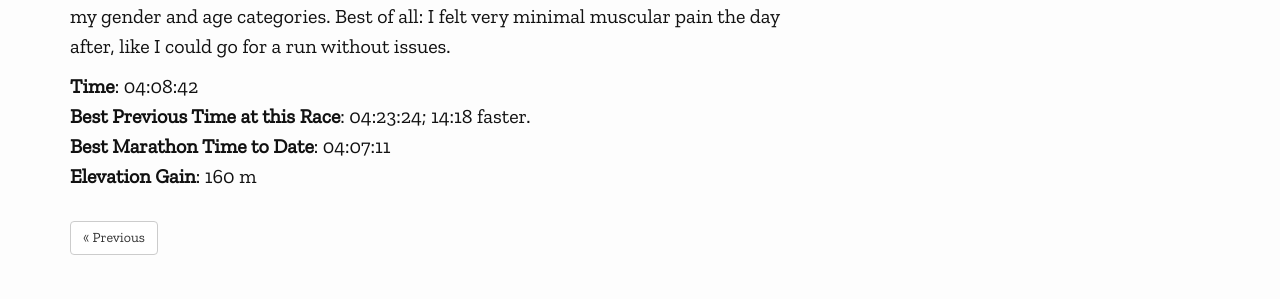
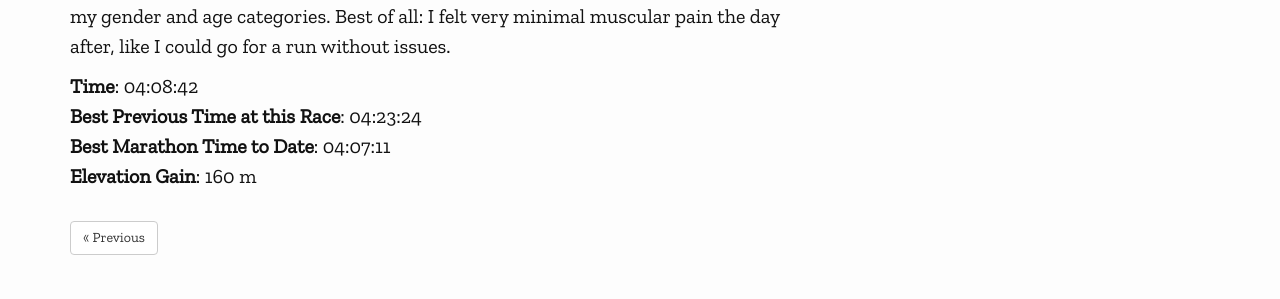
Before and after one commit to htmfilho/sports, a Jekyll site: the page built from _posts/2022-10-16-toronto-waterfront-marathon.md, in a window 1280 px wide and 900 px high, scrolled down 3093 px. Shown: the part 454-753 px from the top of the window. Built offline with Jekyll 4.4.1, drawn with Linux system fonts in a browser that asks for light colours; nearby versions of some CDN libraries; some web fonts are replaced; comment, search, counter and statistics services are not loaded.

Commit message:
Removed time diff

```diff
--- a/_posts/2022-10-16-toronto-waterfront-marathon.md
+++ b/_posts/2022-10-16-toronto-waterfront-marathon.md
@@ -31,6 +31,6 @@ In his book "Endure", Alex Hutchinson reports that we get progressively more fat
 I didn't get a personal best, but I was 1 minute from it. I believe Jeff's intervals helped me to face the remaining distance. My initial goal was finishing under 4 hours and I was on track until the 33km, which is my longest stretch running at 5:30/km pace. At least my finish time is my best time after the pandemic, also above average overall, in my gender and age categories. Best of all: I felt very minimal muscular pain the day after, like I could go for a run without issues.
 
 **Time**: 04:08:42\
-**Best Previous Time at this Race**: 04:23:24; 14:18 faster.\
+**Best Previous Time at this Race**: 04:23:24\
 **Best Marathon Time to Date**: 04:07:11\
 **Elevation Gain**: 160 m
```
